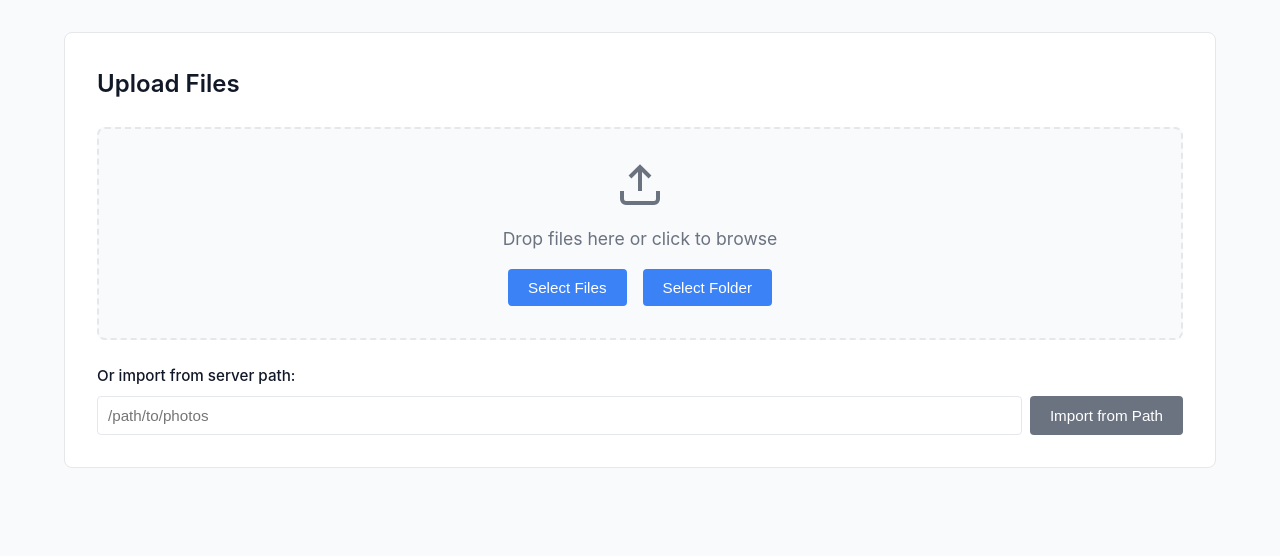
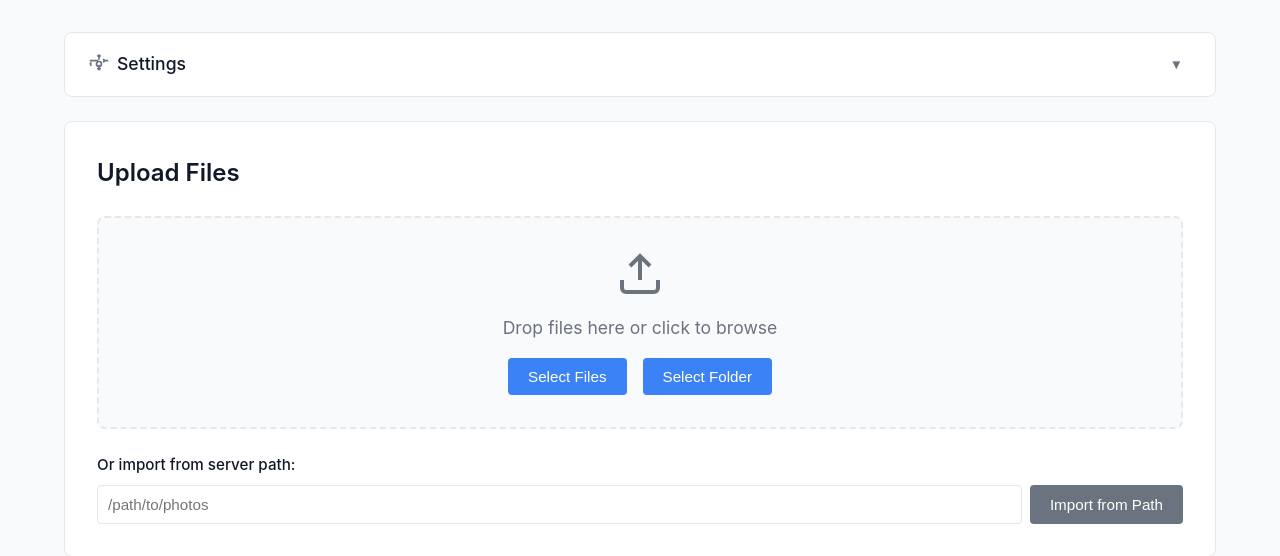
Before and after one commit to Dabnabbit/MediaParser, a Flask app: page / in a window 1280 px wide. Shown: the part 129-685 px from the top of the page. Run offline with Flask 3, Linux system fonts and the light colour scheme; data that the repository does not hold is empty; parts of the project's set-up code (start-up, migrations or seed data) failed here and were passed over; some libraries are stand-ins or nearby versions.

Commit message:
feat(03-07): add settings UI and JavaScript
- Add collapsible settings section to index.html with gear icon toggle
- Output directory input field with reset button
- Save button with status feedback
- Error display for validation failures
- Create settings.js (188 lines) with SettingsHandler class
  - togglePanel() for collapsible UI
  - loadSettings() on page load
  - saveSettings() with validation error display
  - resetSetting() to restore defaults
- Add CSS styles for settings section (collapsible, form groups, status/error)
- Include settings.js in base.html script tags
- Settings persist via API calls

Co-Authored-By: Claude Opus 4.5 <noreply@anthropic.com>

```diff
--- a/app/static/css/main.css
+++ b/app/static/css/main.css
@@ -215,6 +215,106 @@ body {
 .btn-group .btn.active {
     background-color: var(--color-primary);
     color: white;
+}
+
+/* ========================================
+   Settings Section
+   ======================================== */
+.settings-section {
+    padding: 0;
+    margin-bottom: var(--spacing-lg);
+}
+
+.settings-header {
+    display: flex;
+    justify-content: space-between;
+    align-items: center;
+    padding: var(--spacing-md) var(--spacing-lg);
+    cursor: pointer;
+    transition: background-color 0.2s ease;
+}
+
+.settings-header:hover {
+    background-color: var(--color-bg-alt);
+}
+
+.settings-title {
+    display: flex;
+    align-items: center;
+    gap: var(--spacing-sm);
+    margin: 0;
+}
+
+.settings-icon {
+    color: var(--color-text-muted);
+}
+
+.settings-title-text {
+    margin: 0;
+    font-size: 1.1rem;
+    font-weight: 500;
+}
+
+.settings-toggle {
+    background: none;
+    border: none;
+    padding: var(--spacing-sm);
+    cursor: pointer;
+    color: var(--color-text-muted);
+    transition: transform 0.3s ease;
+}
+
+.settings-toggle[aria-expanded="true"] .settings-toggle-icon {
+    transform: rotate(180deg);
+    display: inline-block;
+}
+
+.settings-panel {
+    padding: var(--spacing-lg);
+    border-top: 1px solid var(--color-border);
+}
+
+.settings-form {
+    max-width: 600px;
+}
+
+.form-group {
+    margin-bottom: var(--spacing-lg);
+}
+
+.form-help {
+    margin: var(--spacing-xs) 0 0;
+    font-size: 0.85rem;
+    color: var(--color-text-muted);
+}
+
+.form-actions {
+    display: flex;
+    align-items: center;
+    gap: var(--spacing-md);
+    margin-top: var(--spacing-lg);
+}
+
+.settings-status {
+    font-size: 0.9rem;
+    color: var(--color-completed);
+}
+
+.settings-error {
+    display: flex;
+    align-items: center;
+    gap: var(--spacing-sm);
+    padding: var(--spacing-md);
+    margin-top: var(--spacing-md);
+    background-color: #fee2e2;
+    border: 1px solid #fecaca;
+    border-radius: var(--border-radius-sm);
+    color: var(--color-danger);
+    font-size: 0.9rem;
+}
+
+.settings-error .error-icon {
+    font-size: 1.1rem;
 }
 
 /* ========================================
--- /dev/null
+++ b/app/static/js/settings.js
@@ -0,0 +1,188 @@
+/**
+ * Settings UI interaction handler.
+ *
+ * Manages settings panel visibility, loading current settings from API,
+ * saving updated settings with validation, and resetting to defaults.
+ */
+
+class SettingsHandler {
+    constructor() {
+        this.panel = document.getElementById('settings-panel');
+        this.toggleBtn = document.getElementById('settings-toggle');
+        this.outputDirInput = document.getElementById('output-directory');
+        this.resetOutputDirBtn = document.getElementById('reset-output-dir-btn');
+        this.saveBtn = document.getElementById('save-settings-btn');
+        this.statusText = document.getElementById('settings-status');
+        this.errorContainer = document.getElementById('settings-error');
+        this.errorText = document.getElementById('settings-error-text');
+
+        this.defaults = {};
+
+        this.initializeEventListeners();
+        this.loadSettings();
+    }
+
+    /**
+     * Initialize event listeners for settings UI.
+     */
+    initializeEventListeners() {
+        // Toggle panel visibility
+        this.toggleBtn.addEventListener('click', () => this.togglePanel());
+
+        // Reset button
+        this.resetOutputDirBtn.addEventListener('click', () => this.resetSetting('output_directory'));
+
+        // Save button
+        this.saveBtn.addEventListener('click', () => this.saveSettings());
+
+        // Clear status/error on input change
+        this.outputDirInput.addEventListener('input', () => {
+            this.clearFeedback();
+        });
+    }
+
+    /**
+     * Toggle settings panel visibility.
+     */
+    togglePanel() {
+        const isExpanded = this.toggleBtn.getAttribute('aria-expanded') === 'true';
+
+        if (isExpanded) {
+            // Collapse
+            this.panel.style.display = 'none';
+            this.toggleBtn.setAttribute('aria-expanded', 'false');
+        } else {
+            // Expand
+            this.panel.style.display = 'block';
+            this.toggleBtn.setAttribute('aria-expanded', 'true');
+        }
+    }
+
+    /**
+     * Load current settings from API.
+     */
+    async loadSettings() {
+        try {
+            const response = await fetch('/api/settings');
+
+            if (!response.ok) {
+                throw new Error(`HTTP error! status: ${response.status}`);
+            }
+
+            const data = await response.json();
+
+            // Store defaults for reset functionality
+            this.defaults = data.defaults || {};
+
+            // Populate form fields
+            this.outputDirInput.value = data.output_directory || '';
+
+        } catch (error) {
+            console.error('Failed to load settings:', error);
+            this.showError('Failed to load settings. Please refresh the page.');
+        }
+    }
+
+    /**
+     * Save settings to API.
+     */
+    async saveSettings() {
+        this.clearFeedback();
+
+        // Disable save button during save
+        this.saveBtn.disabled = true;
+        this.saveBtn.textContent = 'Saving...';
+
+        const settings = {
+            output_directory: this.outputDirInput.value.trim()
+        };
+
+        // Basic client-side validation
+        if (!settings.output_directory) {
+            this.showError('Output directory cannot be empty');
+            this.saveBtn.disabled = false;
+            this.saveBtn.textContent = 'Save Settings';
+            return;
+        }
+
+        try {
+            const response = await fetch('/api/settings', {
+                method: 'POST',
+                headers: {
+                    'Content-Type': 'application/json'
+                },
+                body: JSON.stringify(settings)
+            });
+
+            const data = await response.json();
+
+            if (!response.ok || !data.success) {
+                throw new Error(data.error || 'Failed to save settings');
+            }
+
+            // Show success message
+            this.showStatus('Settings saved successfully');
+
+            // Hide success message after 3 seconds
+            setTimeout(() => {
+                this.clearFeedback();
+            }, 3000);
+
+        } catch (error) {
+            console.error('Failed to save settings:', error);
+            this.showError(error.message || 'Failed to save settings. Please try again.');
+        } finally {
+            this.saveBtn.disabled = false;
+            this.saveBtn.textContent = 'Save Settings';
+        }
+    }
+
+    /**
+     * Reset a setting to its default value.
+     *
+     * @param {string} key - Setting key to reset
+     */
+    resetSetting(key) {
+        if (key === 'output_directory' && this.defaults.output_directory) {
+            this.outputDirInput.value = this.defaults.output_directory;
+            this.clearFeedback();
+        }
+    }
+
+    /**
+     * Show success status message.
+     *
+     * @param {string} message - Status message to display
+     */
+    showStatus(message) {
+        this.clearFeedback();
+        this.statusText.textContent = message;
+        this.statusText.style.display = 'inline';
+    }
+
+    /**
+     * Show error message.
+     *
+     * @param {string} message - Error message to display
+     */
+    showError(message) {
+        this.clearFeedback();
+        this.errorText.textContent = message;
+        this.errorContainer.style.display = 'flex';
+    }
+
+    /**
+     * Clear all feedback messages.
+     */
+    clearFeedback() {
+        this.statusText.textContent = '';
+        this.statusText.style.display = 'none';
+        this.errorContainer.style.display = 'none';
+        this.errorText.textContent = '';
+    }
+}
+
+// Initialize settings handler when DOM is loaded
+document.addEventListener('DOMContentLoaded', () => {
+    new SettingsHandler();
+});
--- a/app/templates/base.html
+++ b/app/templates/base.html
@@ -22,6 +22,7 @@
     </main>
 
     <!-- Core JavaScript modules -->
+    <script src="{{ url_for('static', filename='js/settings.js') }}" defer></script>
     <script src="{{ url_for('static', filename='js/upload.js') }}" defer></script>
     <script src="{{ url_for('static', filename='js/progress.js') }}" defer></script>
     <script src="{{ url_for('static', filename='js/results.js') }}" defer></script>
--- a/app/templates/index.html
+++ b/app/templates/index.html
@@ -3,6 +3,53 @@
 {% block title %}MediaParser - Home{% endblock %}
 
 {% block content %}
+<!-- Settings Section (collapsible) -->
+<section id="settings-section" class="section settings-section" data-section="settings">
+    <div class="settings-header" id="settings-header">
+        <div class="settings-title">
+            <svg class="settings-icon" xmlns="http://www.w3.org/2000/svg" width="20" height="20" viewBox="0 0 24 24" fill="none" stroke="currentColor" stroke-width="2">
+                <circle cx="12" cy="12" r="3"></circle>
+                <path d="M12 1v6m0 6v6m0-18l-2 2m2-2l2 2m-2 16l-2-2m2 2l2-2m9-9h-6m-6 0H1m18 0l-2-2m2 2l-2 2M1 12l2-2m-2 2l2 2"></path>
+            </svg>
+            <h2 class="settings-title-text">Settings</h2>
+        </div>
+        <button type="button" class="settings-toggle" id="settings-toggle" aria-expanded="false">
+            <span class="settings-toggle-icon">▼</span>
+        </button>
+    </div>
+
+    <div class="settings-panel" id="settings-panel" style="display: none;">
+        <div class="settings-form">
+            <!-- Output Directory Setting -->
+            <div class="form-group">
+                <label for="output-directory" class="form-label">Output Directory</label>
+                <div class="input-group">
+                    <input type="text" id="output-directory" class="form-input" placeholder="/path/to/output">
+                    <button type="button" class="btn btn-secondary btn-sm" id="reset-output-dir-btn" title="Reset to default">
+                        <svg xmlns="http://www.w3.org/2000/svg" width="16" height="16" viewBox="0 0 24 24" fill="none" stroke="currentColor" stroke-width="2">
+                            <polyline points="23 4 23 10 17 10"></polyline>
+                            <path d="M20.49 15a9 9 0 1 1-2.12-9.36L23 10"></path>
+                        </svg>
+                    </button>
+                </div>
+                <p class="form-help">Where processed files will be written</p>
+            </div>
+
+            <!-- Save Button -->
+            <div class="form-actions">
+                <button type="button" class="btn btn-primary" id="save-settings-btn">Save Settings</button>
+                <span class="settings-status" id="settings-status"></span>
+            </div>
+
+            <!-- Error Display -->
+            <div class="settings-error" id="settings-error" style="display: none;">
+                <span class="error-icon">⚠</span>
+                <span id="settings-error-text"></span>
+            </div>
+        </div>
+    </div>
+</section>
+
 <!-- Upload Section (always visible) -->
 <section id="upload-section" class="section" data-section="upload">
     <h2 class="section-title">Upload Files</h2>
```
